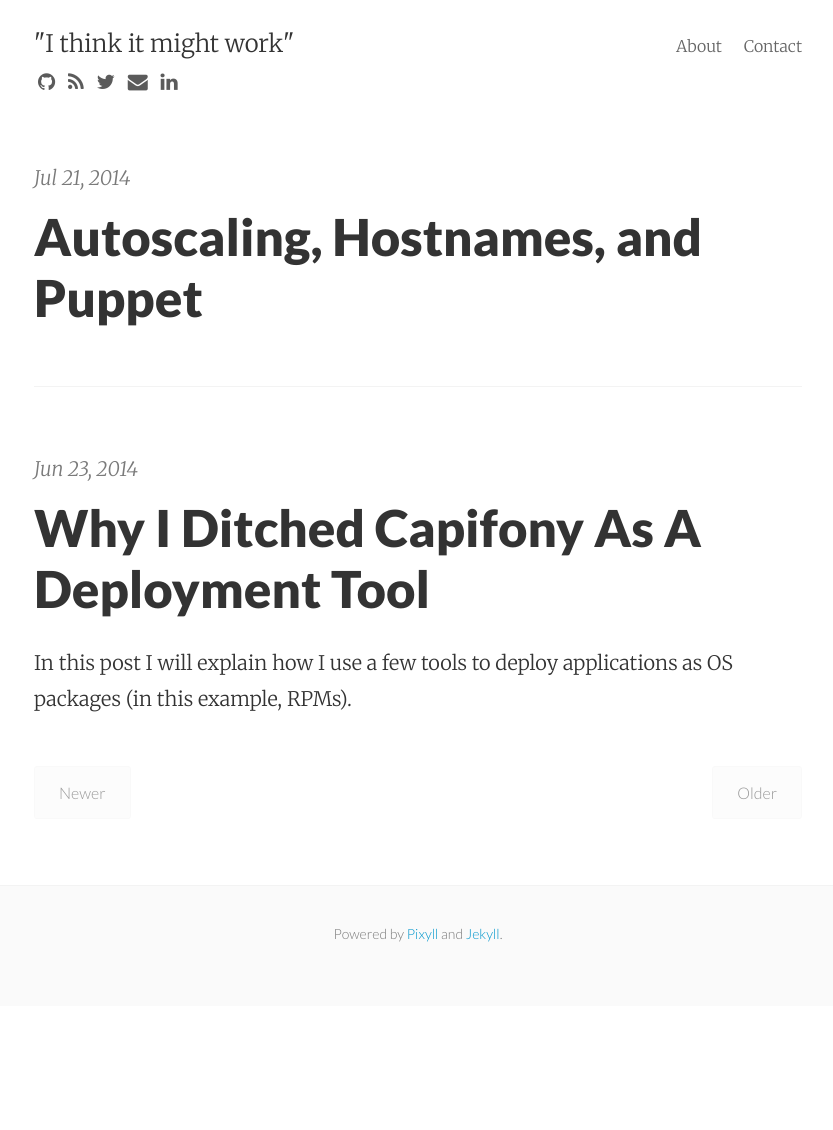
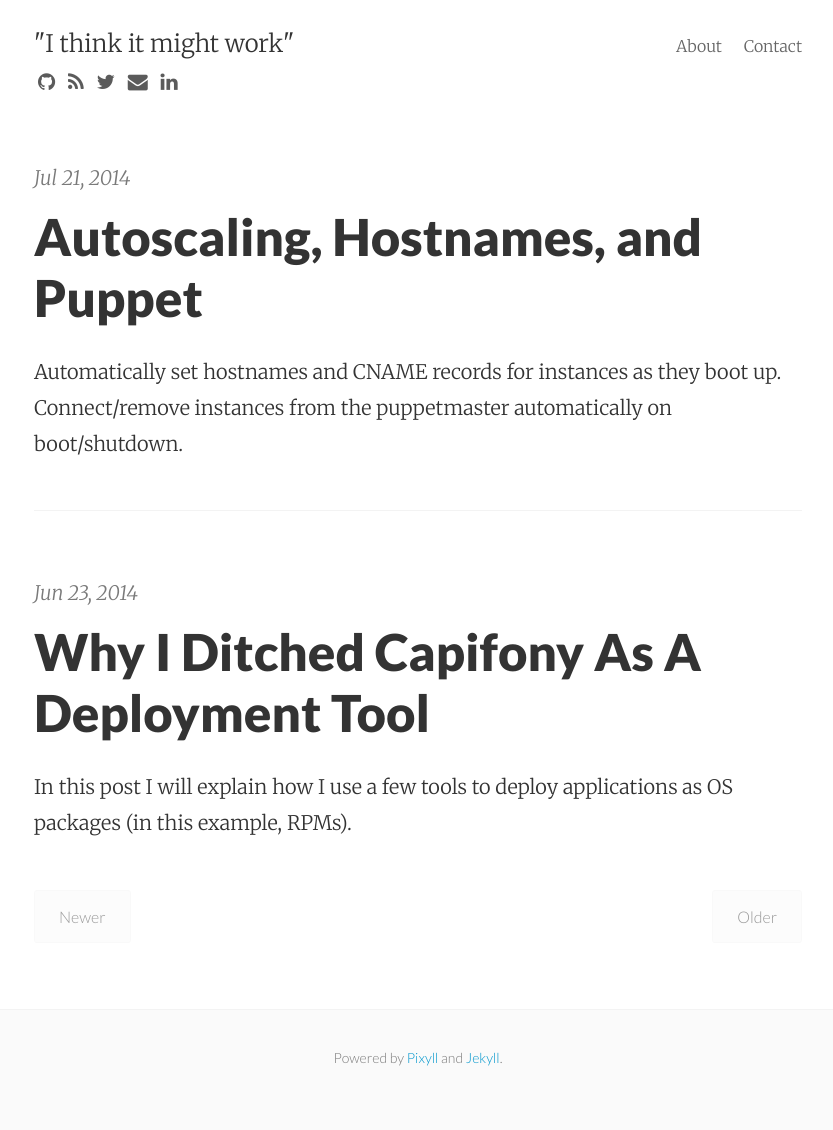
Before and after one commit to tystr/tystr.github.io, a Jekyll site: the page built from index.html, in a window 1280 px wide. Shown: the whole page, without its empty margins (222-1055 px from the left). Built offline with Jekyll 4.4.1, drawn with Linux system fonts in a browser that asks for light colours; nearby versions of some CDN libraries; the list of posts is cut into pages by our own code; before the commit the page ends 1006 px from its top, so only the background shows below that.

Commit message:
Added summary

```diff
--- a/_posts/2014-07-21-autoscaling-hostnames-puppet.markdown
+++ b/_posts/2014-07-21-autoscaling-hostnames-puppet.markdown
@@ -1,6 +1,7 @@
 ---
 layout: post
 title: Autoscaling, Hostnames, and Puppet
+summary: Automatically set hostnames and CNAME records for instances as they boot up. Connect/remove instances from the puppetmaster automatically on boot/shutdown.
 keywords: autoscaling puppet route53 aws ec2
 date: 2014-07-21 8:00:28
 class: post-body
```
